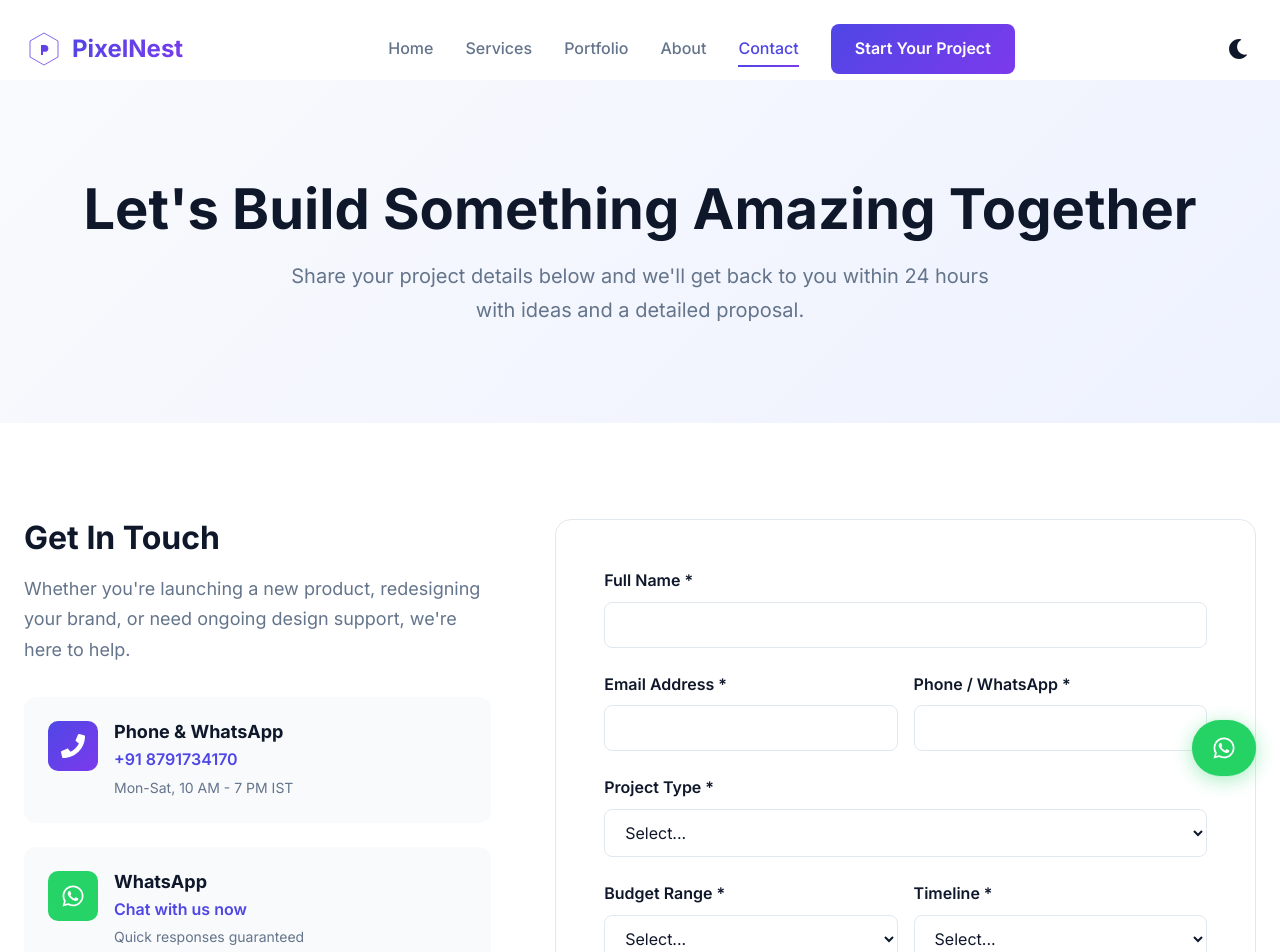
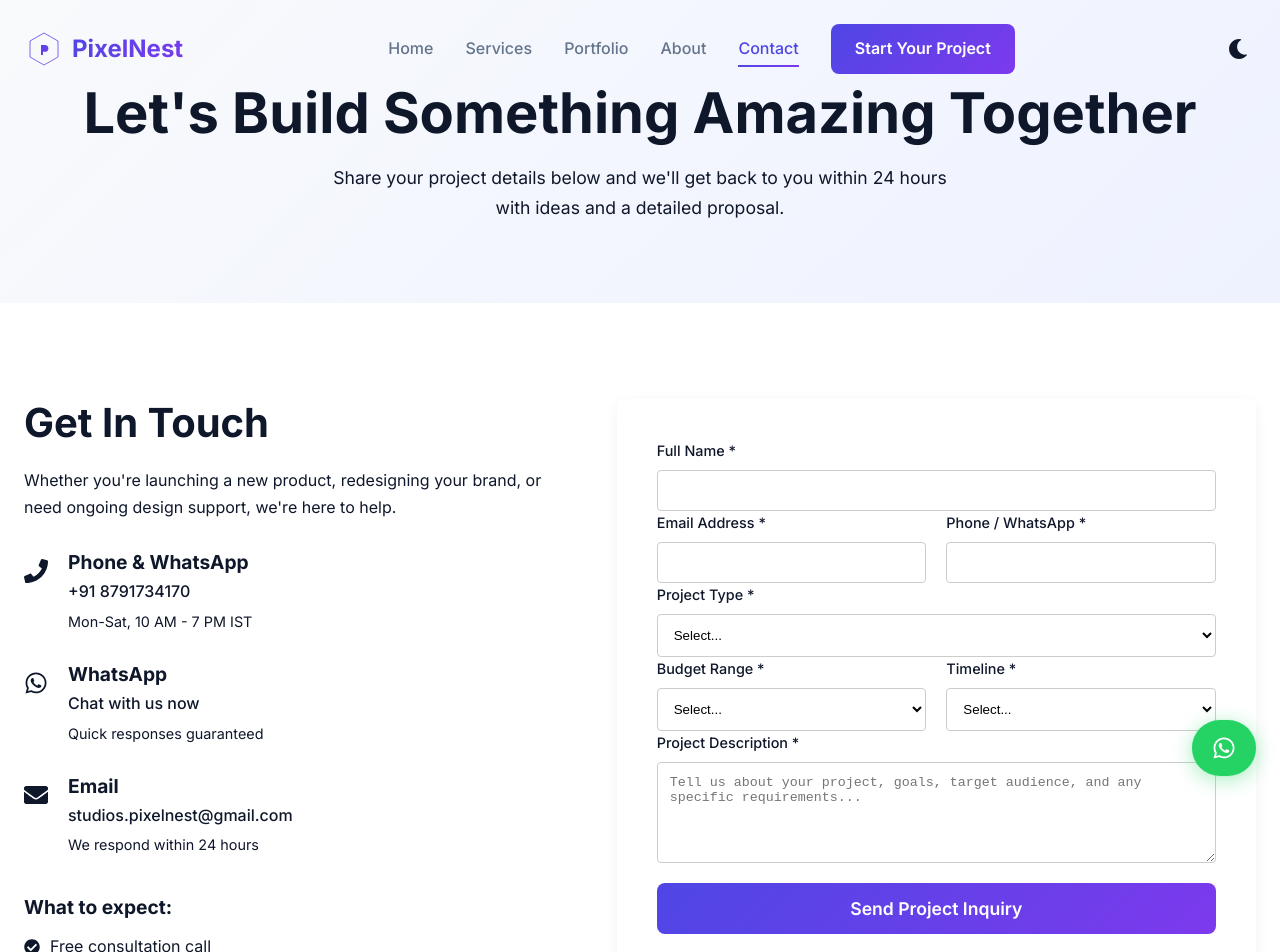
Before and after one commit to work-projt-vansh/pixelnest-studio-site, a React (Create React App) app: page /contact in a window 1280 px wide. Shown: the top 952 px of the page. Built offline with nearby package versions, Linux system fonts and the light colour scheme.

Commit message:
feat: Integrate Google Apps Script for contact form

```diff
--- a/src/pages/Contact.css
+++ b/src/pages/Contact.css
@@ -1,179 +1,154 @@
-.contact-page {
-  padding-top: 80px;
+
+.contact-page .page-hero {
+  text-align: center;
+  padding: 80px 0;
+  background-color: var(--color-bg-light);
+}
+
+.contact-page .page-hero .hero-subtitle {
+  max-width: 650px;
+  margin: 15px auto 0;
+  color: var(--color-text-secondary);
+  font-size: 1.1rem;
 }
 
 .contact-section {
-  background: var(--bg-light);
-  transition: background 0.3s ease;
+  padding: 80px 0;
 }
 
 .contact-grid {
   display: grid;
-  grid-template-columns: 1fr 1.5fr;
-  gap: var(--spacing-3xl);
+  grid-template-columns: 1fr 1.2fr;
+  gap: 60px;
 }
 
 .contact-info h2 {
-  font-size: 2rem;
-  color: var(--text-primary);
-  margin-bottom: var(--spacing-md);
+  font-size: 2.5rem;
+  color: var(--color-primary);
+  margin-bottom: 20px;
 }
 
-.contact-intro {
-  color: var(--text-secondary);
-  font-size: 1.125rem;
+.contact-info .contact-intro {
+  color: var(--color-text-secondary);
   line-height: 1.7;
-  margin-bottom: var(--spacing-xl);
+  margin-bottom: 30px;
 }
 
 .contact-methods {
-  margin-bottom: var(--spacing-xl);
+  display: flex;
+  flex-direction: column;
+  gap: 30px;
+  margin-bottom: 40px;
 }
 
 .contact-method {
   display: flex;
-  gap: var(--spacing-md);
-  margin-bottom: var(--spacing-lg);
-  padding: var(--spacing-lg);
-  background: var(--bg-light-secondary);
-  border-radius: 12px;
-  transition: background 0.3s ease;
+  align-items: flex-start;
+  gap: 20px;
 }
 
-.method-icon {
-  width: 50px;
-  height: 50px;
-  min-width: 50px;
-  display: flex;
-  align-items: center;
-  justify-content: center;
-  background: var(--gradient);
-  border-radius: 10px;
-  color: var(--white);
-  font-size: 1.5rem;
+.contact-method .method-icon {
+  font-size: 24px;
+  color: var(--color-primary);
+  margin-top: 5px;
 }
 
-.method-icon.whatsapp {
-  background: #25D366;
+.contact-method.whatsapp .method-icon {
+  color: #25D366;
 }
 
 .contact-method h3 {
-  font-size: 1.125rem;
-  color: var(--text-primary);
-  margin-bottom: var(--spacing-xs);
+  font-size: 1.2rem;
+  margin-bottom: 5px;
 }
 
 .contact-method a {
-  color: var(--primary-blue);
-  font-weight: 600;
-  display: block;
-  margin-bottom: var(--spacing-xs);
+  color: var(--color-text-primary);
+  text-decoration: none;
+  font-weight: 500;
+  transition: color 0.3s ease;
+}
+
+.contact-method a:hover {
+  color: var(--color-primary);
 }
 
 .contact-method p {
-  color: var(--text-secondary);
-  font-size: 0.875rem;
-  margin: 0;
-}
-
-.contact-benefits {
-  background: linear-gradient(135deg, #F8FAFC 0%, #EEF2FF 100%);
-  padding: var(--spacing-lg);
-  border-radius: 12px;
-  transition: background 0.3s ease;
-}
-
-html.dark-mode .contact-benefits {
-  background: linear-gradient(135deg, #1E293B 0%, #0F172A 100%);
+  color: var(--color-text-secondary);
+  font-size: 0.9rem;
+  margin: 5px 0 0;
 }
 
 .contact-benefits h3 {
-  color: var(--text-primary);
-  margin-bottom: var(--spacing-md);
+  font-size: 1.2rem;
+  margin-bottom: 15px;
 }
 
 .contact-benefits ul {
   list-style: none;
+  padding: 0;
 }
 
 .contact-benefits li {
   display: flex;
   align-items: center;
-  gap: var(--spacing-sm);
-  color: var(--text-secondary);
-  margin-bottom: var(--spacing-sm);
+  gap: 10px;
+  margin-bottom: 10px;
+  color: var(--color-text-secondary);
 }
 
 .contact-benefits li svg {
-  color: var(--success-green);
+  color: var(--color-primary);
 }
 
 .contact-form-wrapper {
-  background: var(--bg-light);
-  border: 1px solid #E2E8F0;
-  border-radius: 16px;
-  padding: var(--spacing-2xl);
-  position: relative;
-  transition: all 0.3s ease;
+  background-color: var(--color-bg-light);
+  padding: 40px;
+  border-radius: 8px;
+  box-shadow: 0 4px 15px rgba(0, 0, 0, 0.05);
 }
 
-html.dark-mode .contact-form-wrapper {
-  background: var(--bg-light-secondary);
-  border-color: #334155;
+/* Form Messages (Success/Error) */
+.form-message {
+  padding: 20px;
+  border-radius: 8px;
+  margin-bottom: 20px;
+  display: flex;
+  flex-direction: column;
+  align-items: center;
+  text-align: center;
+}
+
+.form-message svg {
+  font-size: 2.5rem;
+  margin-bottom: 10px;
 }
 
 .success-message {
-  background: #ECFDF5;
-  border: 2px solid var(--success-green);
-  border-radius: 12px;
-  padding: var(--spacing-lg);
-  text-align: center;
-  margin-bottom: var(--spacing-lg);
-  animation: slideDown 0.3s ease;
-  transition: background 0.3s ease;
-}
-
-html.dark-mode .success-message {
-  background: rgba(16, 185, 129, 0.15);
-}
-
-@keyframes slideDown {
-  from {
-    opacity: 0;
-    transform: translateY(-10px);
-  }
-  to {
-    opacity: 1;
-    transform: translateY(0);
-  }
+  background-color: #e6f9f0;
+  border-left: 5px solid #28a745;
+  color: #155724;
 }
 
 .success-message svg {
-  font-size: 3rem;
-  color: var(--success-green);
-  margin-bottom: var(--spacing-sm);
+  color: #28a745;
 }
 
-.success-message h3 {
-  color: var(--text-primary);
-  margin-bottom: var(--spacing-xs);
+.form-error {
+  background-color: #f8d7da;
+  border-left: 5px solid #dc3545;
+  color: #721c24;
 }
 
-.success-message p {
-  color: var(--text-secondary);
-  margin: 0;
+.form-error svg {
+  color: #dc3545;
 }
 
+/* Form Fields */
 .contact-form {
   display: flex;
   flex-direction: column;
-  gap: var(--spacing-lg);
-}
-
-.form-row {
-  display: grid;
-  grid-template-columns: 1fr 1fr;
-  gap: var(--spacing-md);
+  gap: 20px;
 }
 
 .form-group {
@@ -182,70 +157,82 @@ html.dark-mode .success-message {
 }
 
 .form-group label {
-  font-weight: 600;
-  color: var(--text-primary);
-  margin-bottom: var(--spacing-sm);
+  margin-bottom: 8px;
+  font-weight: 500;
+  color: var(--color-text-secondary);
+  font-size: 0.9rem;
 }
 
 .form-group input,
 .form-group select,
 .form-group textarea {
-  padding: 12px 16px;
-  border: 1px solid #E2E8F0;
-  border-radius: 8px;
-  font-family: inherit;
-  font-size: 1rem;
-  transition: all 0.3s ease;
-  background-color: var(--bg-light);
-  color: var(--text-primary);
-}
-
-html.dark-mode .form-group input,
-html.dark-mode .form-group select,
-html.dark-mode .form-group textarea {
-  background-color: var(--bg-light-secondary);
-  border-color: #334155;
+  width: 100%;
+  padding: 12px;
+  border: 1px solid #ccc;
+  border-radius: 4px;
+  background-color: #fff;
+  transition: border-color 0.3s, box-shadow 0.3s;
 }
 
 .form-group input:focus,
 .form-group select:focus,
 .form-group textarea:focus {
   outline: none;
-  border-color: var(--primary-blue);
-  box-shadow: 0 0 0 3px rgba(79, 70, 229, 0.1);
+  border-color: var(--color-primary);
+  box-shadow: 0 0 0 3px rgba(79, 70, 229, 0.2);
 }
 
+.form-row {
+  display: grid;
+  grid-template-columns: 1fr 1fr;
+  gap: 20px;
+}
+
+/* Error Styling */
 .form-group input.error,
 .form-group select.error,
 .form-group textarea.error {
-  border-color: #EF4444;
+  border-color: #dc3545;
 }
 
-.error-message {
-  color: #EF4444;
-  font-size: 0.875rem;
-  margin-top: var(--spacing-xs);
-}
-
-.form-group textarea {
-  resize: vertical;
-  min-height: 120px;
+.error-text {
+  color: #dc3545;
+  font-size: 0.85rem;
+  margin-top: 5px;
 }
 
 .btn-full {
   width: 100%;
 }
 
-@media (max-width: 968px) {
+.btn-large {
+  padding: 15px;
+  font-size: 1.1rem;
+}
+
+.btn-primary[disabled] {
+    background-color: #a8a2f4;
+    cursor: not-allowed;
+}
+
+.spinner {
+    animation: spin 1s linear infinite;
+    margin-right: 10px;
+}
+
+@keyframes spin {
+    from { transform: rotate(0deg); }
+    to { transform: rotate(360deg); }
+}
+
+@media (max-width: 992px) {
   .contact-grid {
     grid-template-columns: 1fr;
   }
+}
 
+@media (max-width: 768px) {
   .form-row {
     grid-template-columns: 1fr;
   }
-
-  .contact-form-wrapper {
-    padding: var(--spacing-lg);
-  }
 }
--- a/src/pages/Contact.js
+++ b/src/pages/Contact.js
@@ -1,19 +1,46 @@
+
 import React, { useState } from 'react';
 import { motion } from 'framer-motion';
-import { FaPhone, FaWhatsapp, FaEnvelope, FaCheckCircle } from 'react-icons/fa';
+import { FaPhone, FaWhatsapp, FaEnvelope, FaCheckCircle, FaSpinner, FaExclamationCircle } from 'react-icons/fa';
 import { useForm } from 'react-hook-form';
 import './Contact.css';
 
 const Contact = () => {
   const { register, handleSubmit, formState: { errors }, reset } = useForm();
+  const [isSubmitting, setIsSubmitting] = useState(false);
   const [isSubmitted, setIsSubmitted] = useState(false);
+  const [submitError, setSubmitError] = useState(null);
 
-  const onSubmit = (data) => {
-    console.log('Form Data:', data);
-    // Here you would send the data to your backend/email service
+  const SCRIPT_URL = "https://script.google.com/macros/s/AKfycbwOcWPZTXXRwBVdmP5qmEI_-NsfvxriObRYIqv1Wx1feJCHn3vZTJkbE0qrZM5Sj97N/exec";
+
+  const onSubmit = async (data) => {
+    setIsSubmitting(true);
+    setIsSubmitted(false);
+    setSubmitError(null);
+
+    try {
+      // Using 'no-cors' is the most reliable way to post to a Google Apps Script web app
+      // from a browser, as it avoids issues with CORS and redirects. We can't read the
+      // response, but your script sends a confirmation email, which is a great UX.
+      await fetch(SCRIPT_URL, {
+        method: 'POST',
+        mode: 'no-cors',
+        headers: {
+          'Content-Type': 'application/json',
+        },
+        body: JSON.stringify(data),
+      });
+
       setIsSubmitted(true);
       reset();
-    setTimeout(() => setIsSubmitted(false), 5000);
+      setTimeout(() => setIsSubmitted(false), 8000);
+
+    } catch (error) {
+      console.error('Error submitting form:', error);
+      setSubmitError('Failed to send message. Please check your network and try again.');
+    } finally {
+      setIsSubmitting(false);
+    }
   };
 
   return (
@@ -107,15 +134,24 @@ const Contact = () => {
               animate={{ opacity: 1, x: 0 }}
               transition={{ duration: 0.6 }}
             >
+              <form onSubmit={handleSubmit(onSubmit)} className="contact-form" noValidate>
                 {isSubmitted && (
-                <div className="success-message">
+                  <div className="success-message form-message">
                     <FaCheckCircle />
                     <h3>Thank you for your inquiry!</h3>
-                  <p>We'll get back to you within 24 hours.</p>
+                    <p>We've sent a confirmation to your email. We'll be in touch within 24 hours.</p>
                   </div>
                 )}
 
-              <form onSubmit={handleSubmit(onSubmit)} className="contact-form">
+                {submitError && (
+                  <div className="error-message form-message form-error">
+                    <FaExclamationCircle />
+                    <h3>Submission Failed</h3>
+                    <p>{submitError}</p>
+                  </div>
+                )}
+
+                <fieldset disabled={isSubmitting} style={{ border: 'none', padding: 0, margin: 0 }}>
                   <div className="form-group">
                     <label htmlFor="name">Full Name *</label>
                     <input
@@ -124,7 +160,7 @@ const Contact = () => {
                       {...register('name', { required: 'Name is required' })}
                       className={errors.name ? 'error' : ''}
                     />
-                  {errors.name && <span className="error-message">{errors.name.message}</span>}
+                    {errors.name && <span className="error-text">{errors.name.message}</span>}
                   </div>
 
                   <div className="form-row">
@@ -142,7 +178,7 @@ const Contact = () => {
                         })}
                         className={errors.email ? 'error' : ''}
                       />
-                    {errors.email && <span className="error-message">{errors.email.message}</span>}
+                      {errors.email && <span className="error-text">{errors.email.message}</span>}
                     </div>
 
                     <div className="form-group">
@@ -153,7 +189,7 @@ const Contact = () => {
                         {...register('phone', { required: 'Phone number is required' })}
                         className={errors.phone ? 'error' : ''}
                       />
-                    {errors.phone && <span className="error-message">{errors.phone.message}</span>}
+                      {errors.phone && <span className="error-text">{errors.phone.message}</span>}
                     </div>
                   </div>
 
@@ -172,7 +208,7 @@ const Contact = () => {
                       <option value="redesign">Redesign / Update Existing Project</option>
                       <option value="other">Other</option>
                     </select>
-                  {errors.projectType && <span className="error-message">{errors.projectType.message}</span>}
+                    {errors.projectType && <span className="error-text">{errors.projectType.message}</span>}
                   </div>
 
                   <div className="form-row">
@@ -191,7 +227,7 @@ const Contact = () => {
                         <option value="500k+">₹5,00,000+</option>
                         <option value="not-sure">Not sure yet</option>
                       </select>
-                    {errors.budget && <span className="error-message">{errors.budget.message}</span>}
+                      {errors.budget && <span className="error-text">{errors.budget.message}</span>}
                     </div>
 
                     <div className="form-group">
@@ -208,7 +244,7 @@ const Contact = () => {
                         <option value="2-3-months">2-3 months</option>
                         <option value="flexible">Flexible / Exploring options</option>
                       </select>
-                    {errors.timeline && <span className="error-message">{errors.timeline.message}</span>}
+                      {errors.timeline && <span className="error-text">{errors.timeline.message}</span>}
                     </div>
                   </div>
 
@@ -221,11 +257,16 @@ const Contact = () => {
                       {...register('message', { required: 'Please describe your project' })}
                       className={errors.message ? 'error' : ''}
                     ></textarea>
-                  {errors.message && <span className="error-message">{errors.message.message}</span>}
+                    {errors.message && <span className="error-text">{errors.message.message}</span>}
                   </div>
+                </fieldset>
 
-                <button type="submit" className="btn btn-primary btn-large btn-full">
-                  Send Project Inquiry
+                <button type="submit" className="btn btn-primary btn-large btn-full" disabled={isSubmitting}>
+                  {isSubmitting ? (
+                    <><FaSpinner className="spinner" /> Sending...</>
+                  ) : (
+                    'Send Project Inquiry'
+                  )}
                 </button>
               </form>
             </motion.div>
```
Lines whose indentation alone changed are shown as unchanged.
